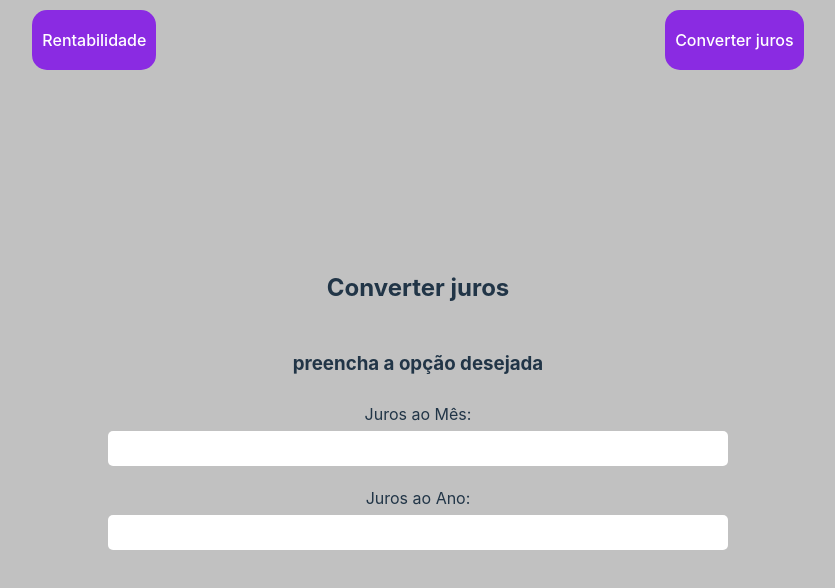
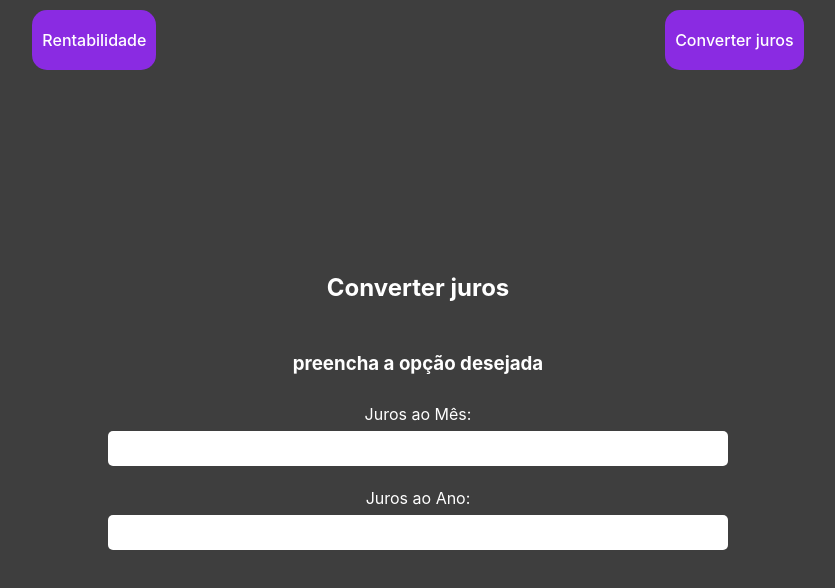
Before and after one commit to ronansalvador/interest-converter, a React (Vite) app: page / in a window 1280 px wide. Shown: the top 588 px of the page, without its empty margins (222-1057 px from the left). Built offline with nearby package versions, Linux system fonts and the light colour scheme.

Commit message:
feat: atulziando css

```diff
--- a/src/index.css
+++ b/src/index.css
@@ -21,13 +21,15 @@ body {
   place-items: center;
   min-width: 320px;
   min-height: 100vh;
-  background-color: #c1c1c1;
+  background-color: #3e3e3e;
 }
 
 h1,
 h2,
-h3 {
+h3,
+label {
   text-align: center;
+  color: white;
 }
 
 h1 {
--- a/src/pages/Profitability.jsx
+++ b/src/pages/Profitability.jsx
@@ -176,15 +176,15 @@ function Profitability() {
             </>
           ) : (
             <>
-              <p>{`O valor total investido é de R$: ${converterParaReal(
+              <h3>{`O valor total investido é de R$: ${converterParaReal(
                 investimento,
-              )}`}</p>
-              <p>{`Juros ganhos no período R$: ${converterParaReal(
+              )}`}</h3>
+              <h3>{`Juros ganhos no período R$: ${converterParaReal(
                 valorAcumulado - investimento,
-              )}`}</p>
-              <p>{`O valor total acumlado é de R$: ${converterParaReal(
+              )}`}</h3>
+              <h3>{`O valor total acumlado é de R$: ${converterParaReal(
                 valorAcumulado,
-              )}`}</p>
+              )}`}</h3>
 
               <button
                 type='button'
```
